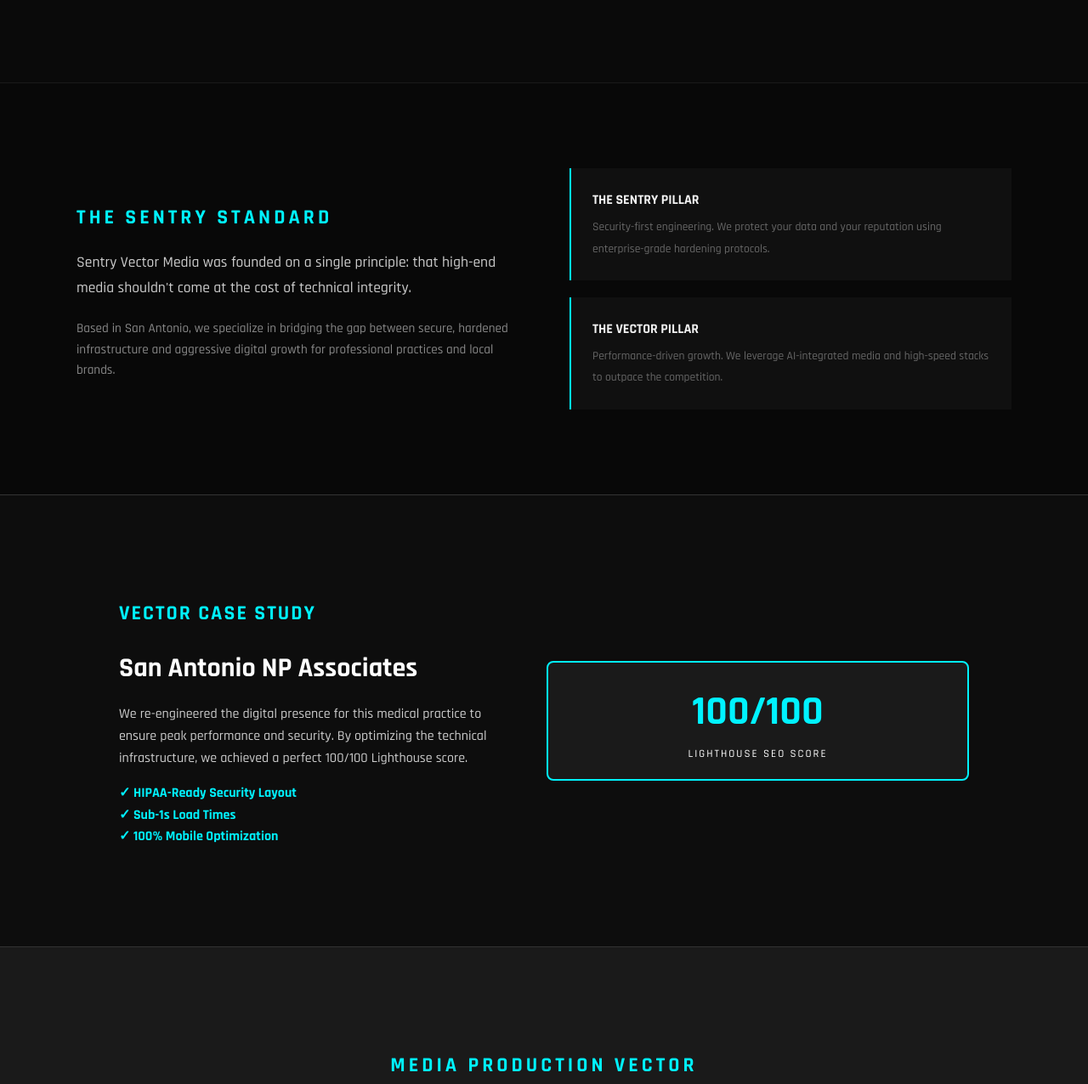
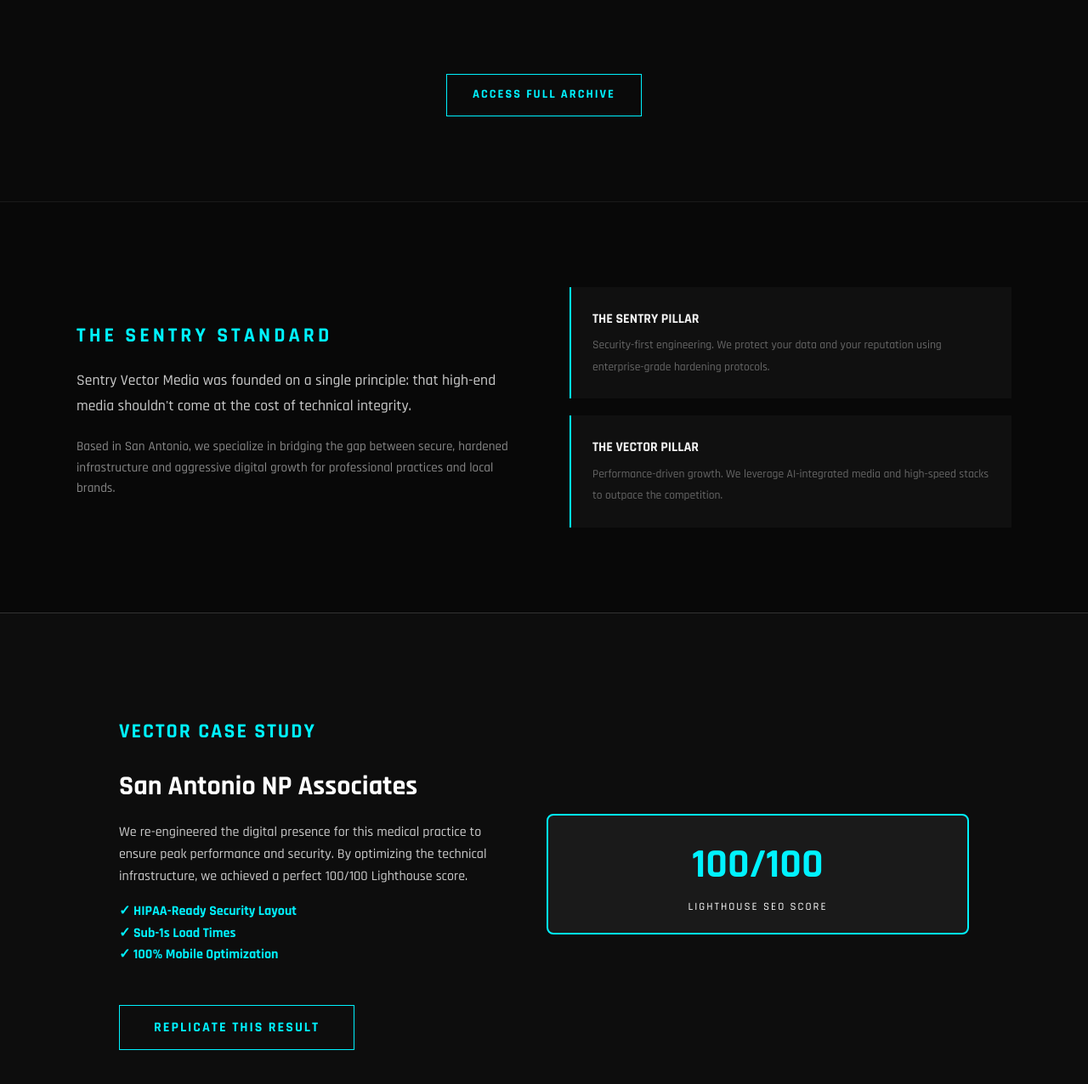
Before and after one commit to cris1345/sentry-vector-media, a plain HTML site: page index.html in a window 1280 px wide. Shown: the part 1263-2539 px from the top of the page at 85% size. Drawn offline with Linux system fonts and the light colour scheme.

Commit message:
added cta buttons

```diff
--- a/index.html
+++ b/index.html
@@ -429,7 +429,8 @@
             <div style="max-width: 1200px; margin: 0 auto;">
                 <h2
                     style="color: var(--cyan); text-transform: uppercase; letter-spacing: 4px; margin-bottom: 50px; text-align: center;">
-                    Active Deployments</h2>
+                    Active Deployments
+                </h2>
 
                 <div style="display: grid; grid-template-columns: repeat(auto-fit, minmax(300px, 1fr)); gap: 40px;">
 
@@ -438,8 +439,9 @@
                         <div
                             style="display: flex; justify-content: space-between; align-items: start; margin-bottom: 20px;">
                             <span
-                                style="color: var(--cyan); font-size: 0.8rem; font-weight: bold; letter-spacing: 2px;">[
-                                SECTOR: HEALTHCARE ]</span>
+                                style="color: var(--cyan); font-size: 0.8rem; font-weight: bold; letter-spacing: 2px;">
+                                [ SECTOR: HEALTHCARE ]
+                            </span>
                             <span style="color: #444; font-size: 0.8rem;">STATUS: OPERATIONAL</span>
                         </div>
                         <h3 style="color: #fff; font-size: 1.5rem; margin-bottom: 15px;">San Antonio Medical Practice
@@ -455,8 +457,9 @@
                         <div
                             style="display: flex; justify-content: space-between; align-items: start; margin-bottom: 20px;">
                             <span
-                                style="color: var(--cyan); font-size: 0.8rem; font-weight: bold; letter-spacing: 2px;">[
-                                SECTOR: HOSPITALITY ]</span>
+                                style="color: var(--cyan); font-size: 0.8rem; font-weight: bold; letter-spacing: 2px;">
+                                [ SECTOR: HOSPITALITY ]
+                            </span>
                             <span style="color: #444; font-size: 0.8rem;">STATUS: IN-DEVELOPMENT</span>
                         </div>
                         <h3 style="color: #fff; font-size: 1.5rem; margin-bottom: 15px;">Texas BBQ & Catering</h3>
@@ -468,6 +471,13 @@
                     </div>
 
                 </div>
+                <div style="text-align: center; margin-top: 50px;">
+                    <a href="portfolio.html" class="cta-button"
+                        style="text-decoration: none; font-size: 0.9rem; padding: 12px 30px;">
+                        ACCESS FULL ARCHIVE
+                    </a>
+                </div>
+
             </div>
         </section>
 
@@ -511,6 +521,7 @@
             style="background: #0d0d0d; padding: 100px 20px; color: #fff; border-top: 1px solid #333;">
             <div
                 style="max-width: 1000px; margin: 0 auto; display: flex; flex-wrap: wrap; align-items: center; gap: 50px;">
+
                 <div style="flex: 1; min-width: 300px;">
                     <h2 style="color: #00f2ff; text-transform: uppercase; letter-spacing: 2px;">Vector Case Study</h2>
                     <h3 style="font-size: 2rem; margin: 10px 0;">San Antonio NP Associates</h3>
@@ -522,6 +533,13 @@
                         <li>✓ Sub-1s Load Times</li>
                         <li>✓ 100% Mobile Optimization</li>
                     </ul>
+
+                    <button class="cta-button"
+                        onclick="document.getElementById('pricing').scrollIntoView({behavior: 'smooth'})"
+                        style="margin-top: 30px; border-color: #00f2ff; color: #00f2ff;">
+                        REPLICATE THIS RESULT
+                    </button>
+
                 </div>
                 <div
                     style="flex: 1; min-width: 300px; border: 2px solid #00f2ff; border-radius: 8px; padding: 20px; background: #1a1a1a; text-align: center;">
@@ -529,6 +547,7 @@
                     <div style="text-transform: uppercase; letter-spacing: 2px; font-size: 0.8rem;">Lighthouse SEO Score
                     </div>
                 </div>
+
             </div>
         </section>
 
@@ -570,6 +589,13 @@
                             services.</p>
                     </div>
 
+                </div>
+
+                <div style="text-align: center; margin-top: 50px;">
+                    <a href="portfolio.html" class="cta-button"
+                        style="text-decoration: none; font-size: 0.9rem; padding: 12px 30px;">
+                        VIEW MEDIA ASSETS
+                    </a>
                 </div>
             </div>
         </section>
```
